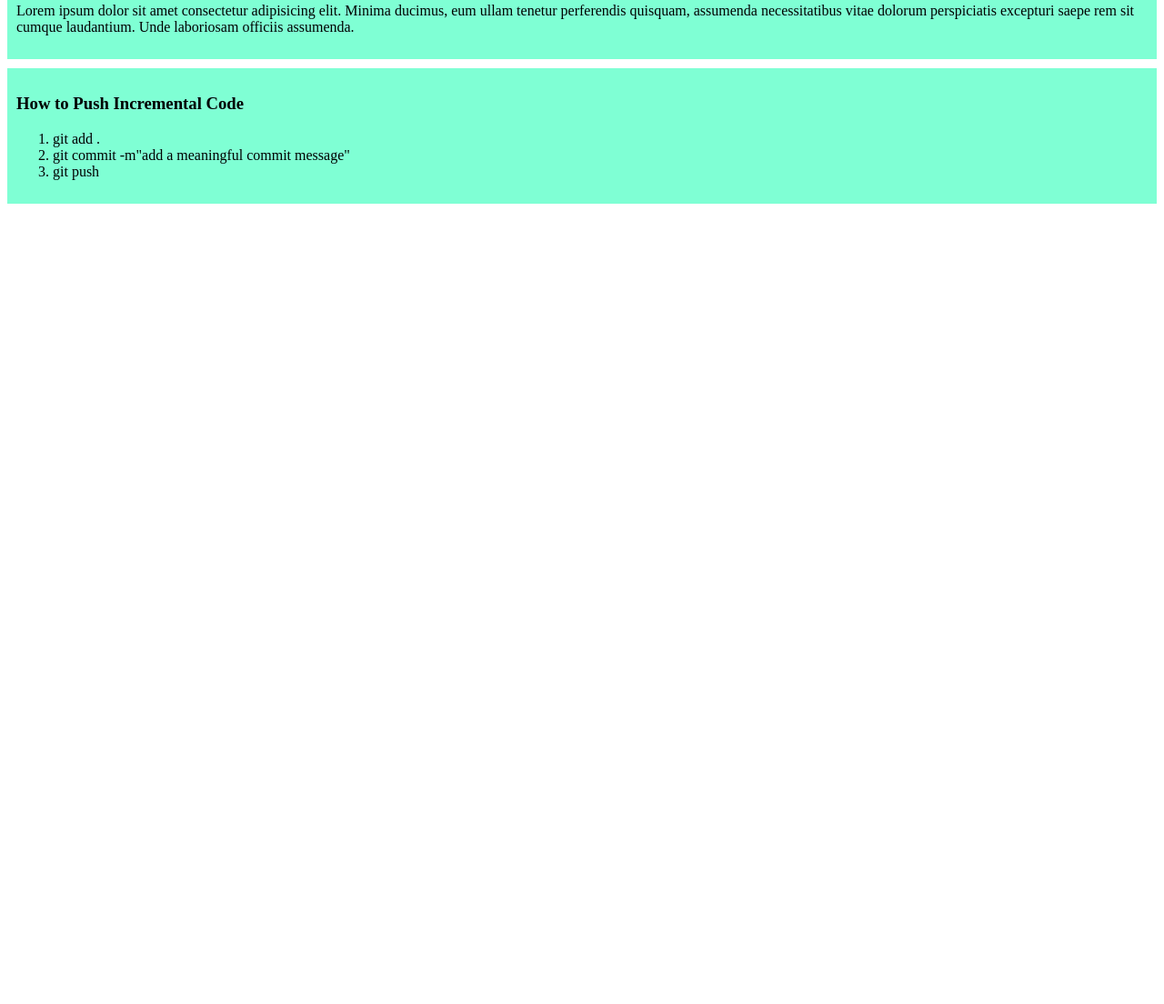
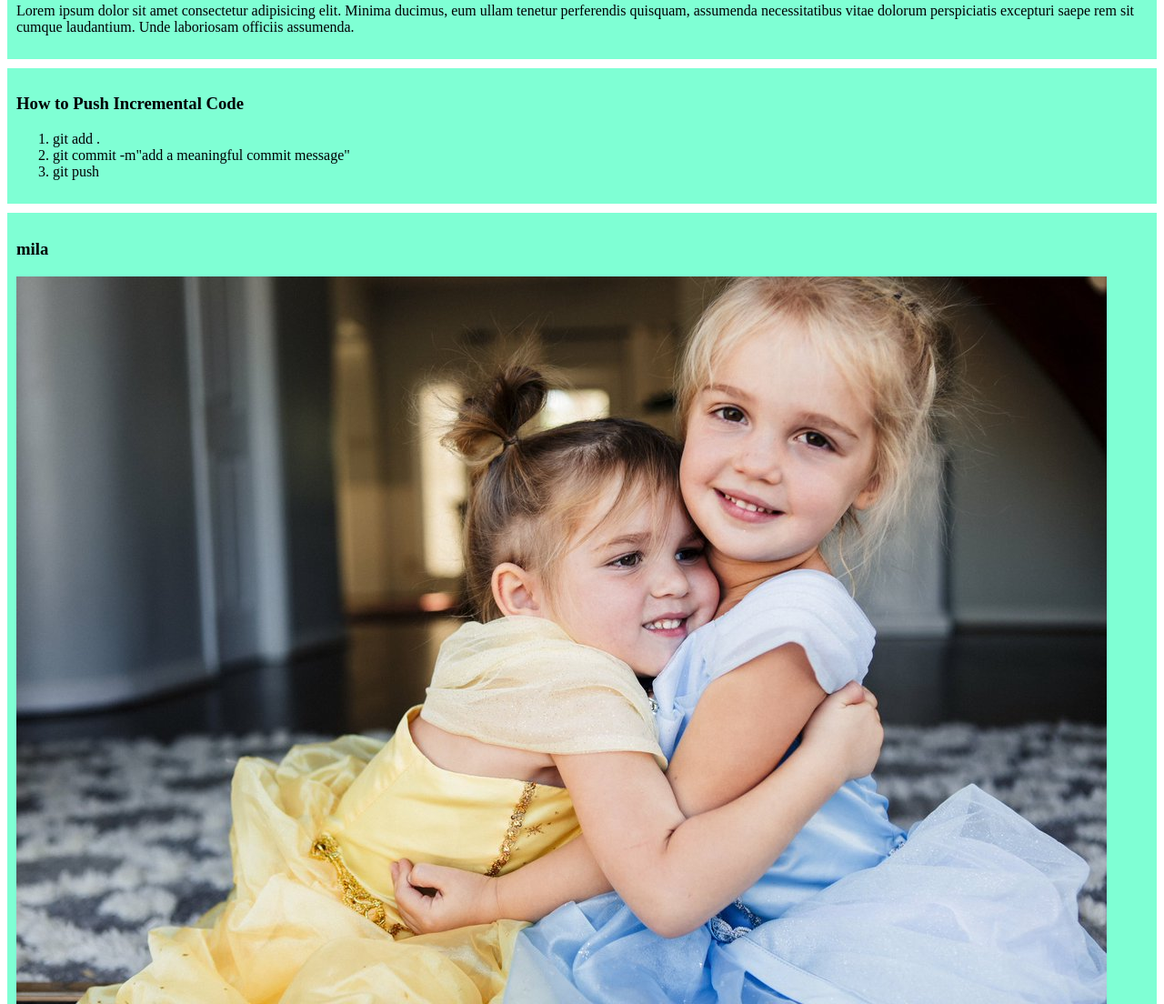
Before and after one commit to fardina13/my-first-github-repo, a plain HTML site: page index.html in a window 1280 px wide. Shown: the part 499-1603 px from the top of the page at 91% size. Before the commit the page ends 800 px from the top, so only its background shows below. Drawn offline with Linux system fonts and the light colour scheme.

Commit message:
added mila

```diff
--- a/index.html
+++ b/index.html
@@ -31,6 +31,10 @@
             <li>git push</li>
         </ol>
     </div>
+    <div>
+        <h3>mila</h3>
+        <img src="images/DLAwl_0VYAER0li.jpg" alt="mila">
+    </div>
 
 </body>
 </html>
```
Also changed, not shown: images/DLAwl_0VYAER0li.jpg (added).
